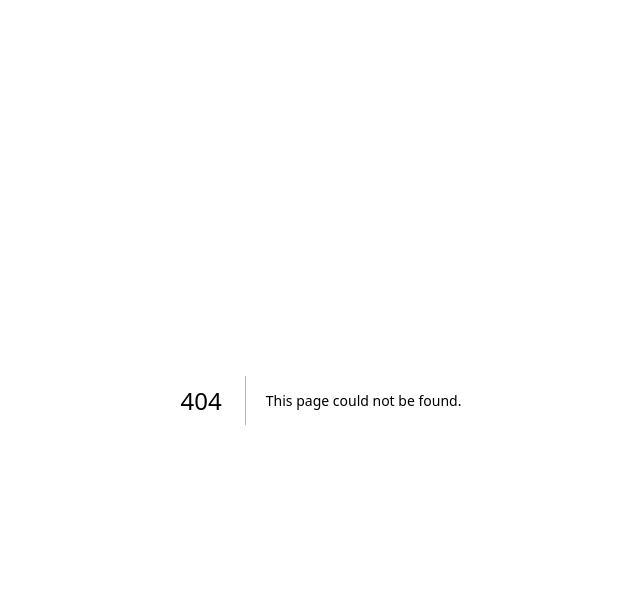
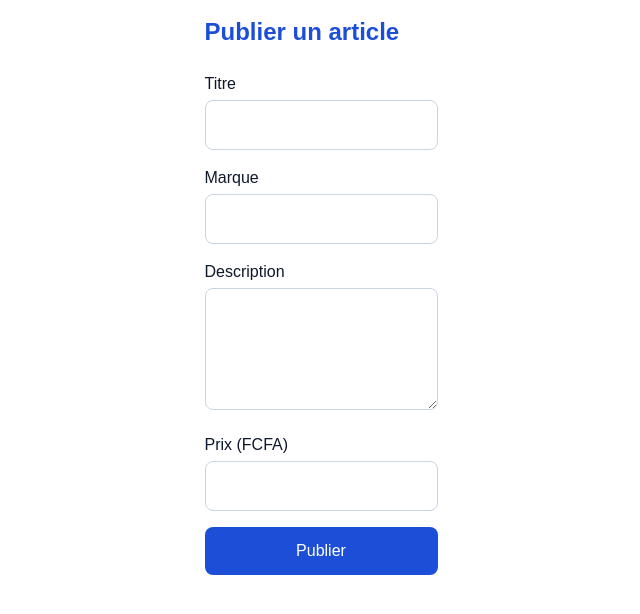
Before and after one commit to Botoko09/Boutique-en-ligne, a Next.js app: page /dashboard/nouveau in a window 1280 px wide. Before the commit this address had no page. Shown: the top 614 px of the page, without its empty margins (319-959 px from the left). Built offline with nearby package versions, Linux system fonts and the light colour scheme.

Commit message:
feat: tableau de bord vendeur et formulaire de publication

```diff
--- /dev/null
+++ b/src/app/dashboard/nouveau/page.tsx
@@ -0,0 +1,54 @@
+"use client";
+
+import { useState } from "react";
+
+export default function NouvelArticlePage() {
+  const [message, setMessage] = useState("");
+
+  function handleSubmit(e: React.FormEvent<HTMLFormElement>) {
+    e.preventDefault();
+    const data = Object.fromEntries(new FormData(e.currentTarget));
+    // TODO : remplacer par une Server Action Prisma (création de l'Article)
+    console.log("Article à publier :", data);
+    setMessage("Article enregistré (données factices).");
+    e.currentTarget.reset();
+  }
+
+  const champ =
+    "w-full rounded-lg border border-slate-300 bg-white p-3 text-[#0F172A]";
+
+  return (
+    <main className="mx-auto max-w-xl p-4 text-[#0F172A]">
+      <h1 className="mb-6 text-2xl font-bold text-[#1D4ED8]">
+        Publier un article
+      </h1>
+
+      <form onSubmit={handleSubmit} className="space-y-4">
+        <div>
+          <label htmlFor="titre" className="mb-1 block">Titre</label>
+          <input id="titre" name="titre" required className={champ} />
+        </div>
+        <div>
+          <label htmlFor="marque" className="mb-1 block">Marque</label>
+          <input id="marque" name="marque" required className={champ} />
+        </div>
+        <div>
+          <label htmlFor="description" className="mb-1 block">Description</label>
+          <textarea id="description" name="description" rows={4} required className={champ} />
+        </div>
+        <div>
+          <label htmlFor="prix" className="mb-1 block">Prix (FCFA)</label>
+          <input id="prix" name="prix" type="number" min="0" required className={champ} />
+        </div>
+
+        <button
+          type="submit"
+          className="w-full rounded-lg bg-[#1D4ED8] px-6 py-3 text-white"
+        >
+          Publier
+        </button>
+        {message && <p role="status">{message}</p>}
+      </form>
+    </main>
+  );
+}
--- /dev/null
+++ b/src/app/dashboard/page.tsx
@@ -0,0 +1,35 @@
+import Link from "next/link";
+
+// Rendu SSR : les données sont propres à chaque vendeur connecté
+export const dynamic = "force-dynamic";
+
+export default async function DashboardPage() {
+  // TODO : remplacer par de vraies requêtes Prisma pour le vendeur connecté
+  const stats = { articles: 4, contacts: 12 };
+
+  return (
+    <main className="mx-auto max-w-3xl p-4 text-[#0F172A]">
+      <h1 className="mb-6 text-2xl font-bold text-[#1D4ED8]">
+        Tableau de bord
+      </h1>
+
+      <div className="grid grid-cols-1 gap-4 sm:grid-cols-2">
+        <div className="rounded-xl bg-white p-6 shadow">
+          <p className="text-sm">Articles publiés</p>
+          <p className="text-4xl font-bold text-[#1D4ED8]">{stats.articles}</p>
+        </div>
+        <div className="rounded-xl bg-white p-6 shadow">
+          <p className="text-sm">Contacts reçus</p>
+          <p className="text-4xl font-bold text-[#1D4ED8]">{stats.contacts}</p>
+        </div>
+      </div>
+
+      <Link
+        href="/dashboard/nouveau"
+        className="mt-6 inline-block rounded-lg bg-[#1D4ED8] px-6 py-3 text-white"
+      >
+        Publier un article
+      </Link>
+    </main>
+  );
+}
```
